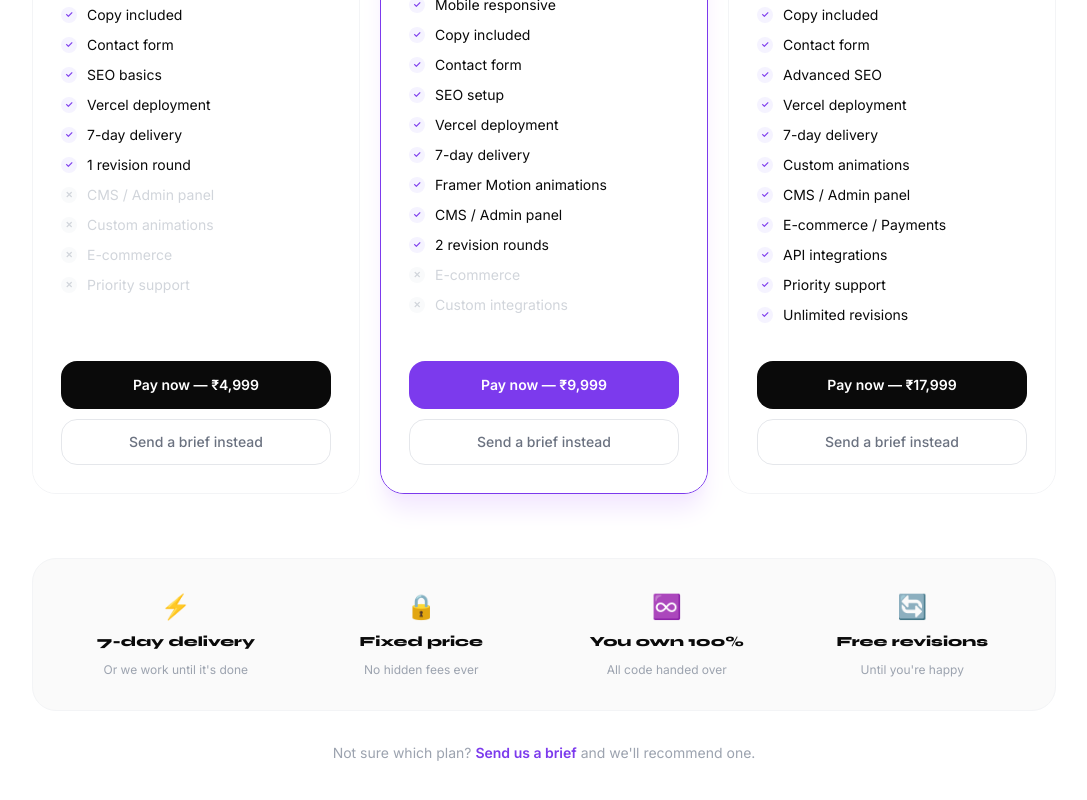
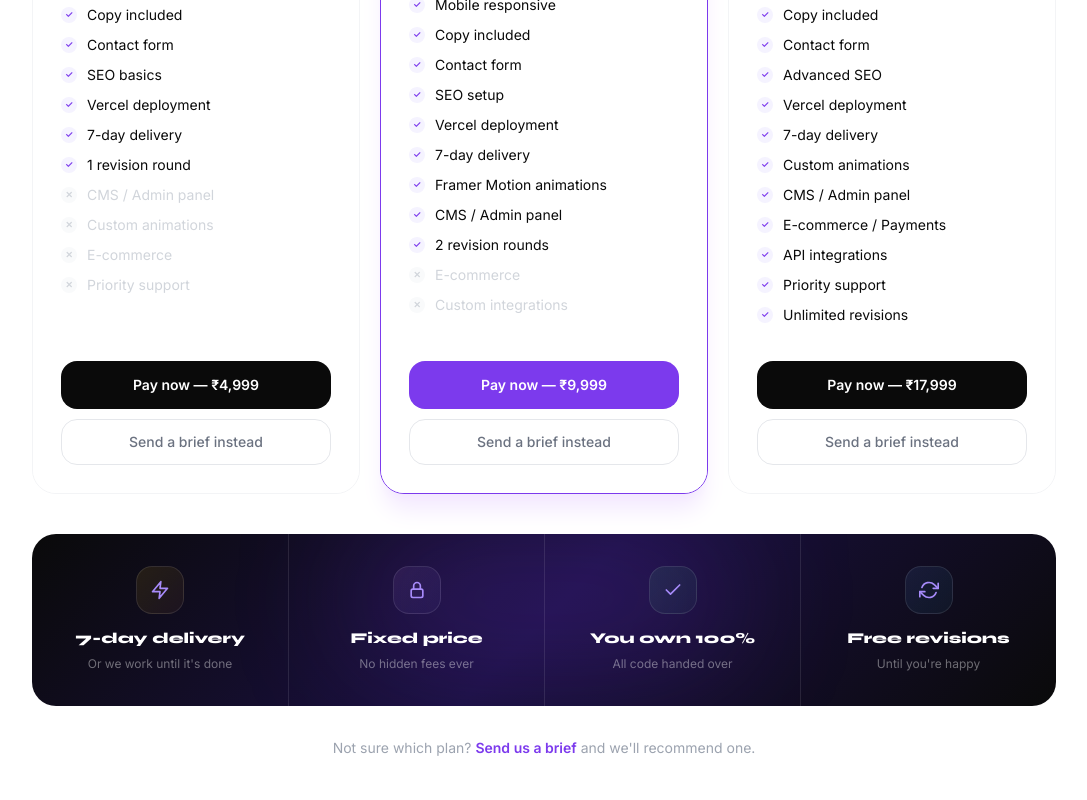
Before and after one commit to mayank-sharma2008/scalify, a Next.js app: page / in a window 1280 px wide. Shown: the part 6113-6913 px from the top of the page, without its empty margins (96-1183 px from the left). Built offline with nearby package versions, Linux system fonts and the light colour scheme.

Commit message:
redesign: complete pricing page with dark guarantee strip

```diff
--- a/src/components/sections/Pricing.tsx
+++ b/src/components/sections/Pricing.tsx
@@ -22,7 +22,6 @@ const plans = [
       "1 revision round",
     ],
     notIncluded: ["CMS / Admin panel", "Custom animations", "E-commerce", "Priority support"],
-    cta: "Get started →",
     popular: false,
   },
   {
@@ -45,7 +44,6 @@ const plans = [
       "2 revision rounds",
     ],
     notIncluded: ["E-commerce", "Custom integrations"],
-    cta: "Most popular →",
     popular: true,
   },
   {
@@ -71,7 +69,6 @@ const plans = [
       "Unlimited revisions",
     ],
     notIncluded: [],
-    cta: "Let's build →",
     popular: false,
   },
 ];
@@ -137,7 +134,7 @@ export default function Pricing() {
         </motion.div>
 
         {/* 3 Plan Cards */}
-        <div className="grid grid-cols-1 md:grid-cols-3 gap-5 mb-16">
+        <div className="grid grid-cols-1 md:grid-cols-3 gap-5 mb-10">
           {plans.map((plan, i) => (
             <motion.div
               key={plan.name}
@@ -154,7 +151,7 @@ export default function Pricing() {
             >
               {/* Popular badge */}
               {plan.popular && (
-                <div className="absolute top-0 left-0 right-0 bg-[#7C3AED] text-white text-[10px] font-bold uppercase tracking-widest text-center py-2">
+                <div className="absolute top-0 left-0 right-0 bg-[#7C3AED] text-white text-[10px] font-bold uppercase tracking-widest text-center py-2 z-10">
                   ✦ Most Popular
                 </div>
               )}
@@ -193,7 +190,6 @@ export default function Pricing() {
 
                 {/* CTA buttons */}
                 <div className="flex flex-col gap-2.5 mt-auto pt-4">
-                  {/* Pay online */}
                   <motion.button
                     onClick={() => handlePayment(plan)}
                     disabled={loading === plan.name}
@@ -206,13 +202,15 @@ export default function Pricing() {
                     }}
                   >
                     {loading === plan.name ? (
-                      <><span className="w-3.5 h-3.5 border-2 border-white/30 border-t-white rounded-full animate-spin"></span> Processing...</>
+                      <>
+                        <span className="w-3.5 h-3.5 border-2 border-white/30 border-t-white rounded-full animate-spin"></span>
+                        Processing...
+                      </>
                     ) : (
                       <>Pay now — {plan.price}</>
                     )}
                   </motion.button>
 
-                  {/* Send brief instead */}
                   <Link
                     href="#contact"
                     className="w-full py-3 rounded-2xl text-sm font-medium border border-gray-200 text-gray-500 hover:border-[#7C3AED] hover:text-[#7C3AED] transition-all duration-200 text-center"
@@ -225,25 +223,78 @@ export default function Pricing() {
           ))}
         </div>
 
-        {/* Bottom guarantee strip */}
+        {/* Guarantee strip — dark */}
         <motion.div
           initial={{ opacity: 0, y: 16 }}
           whileInView={{ opacity: 1, y: 0 }}
           viewport={{ once: true }}
-          className="bg-[#fafafa] border border-gray-100 rounded-3xl p-8 grid grid-cols-2 md:grid-cols-4 gap-6 text-center"
+          className="relative rounded-3xl overflow-hidden mb-8"
+          style={{ background: "linear-gradient(135deg, #0A0A0A 0%, #1a1040 50%, #0A0A0A 100%)" }}
         >
-          {[
-            { icon: "⚡", title: "7-day delivery", desc: "Or we work until it's done" },
-            { icon: "🔒", title: "Fixed price", desc: "No hidden fees ever" },
-            { icon: "♾️", title: "You own 100%", desc: "All code handed over" },
-            { icon: "🔄", title: "Free revisions", desc: "Until you're happy" },
-          ].map((g) => (
-            <div key={g.title} className="flex flex-col items-center gap-2">
-              <span className="text-2xl">{g.icon}</span>
-              <p className="font-display font-bold text-[14px] text-[#0A0A0A]">{g.title}</p>
-              <p className="text-gray-400 text-xs">{g.desc}</p>
-            </div>
-          ))}
+          {/* Purple glow */}
+          <div className="absolute top-0 left-1/2 -translate-x-1/2 w-96 h-32 bg-[#7C3AED]/20 blur-3xl rounded-full pointer-events-none"></div>
+
+          <div className="relative z-10 grid grid-cols-2 md:grid-cols-4 divide-y md:divide-y-0 md:divide-x divide-white/10">
+            {[
+              {
+                icon: (
+                  <svg width="20" height="20" viewBox="0 0 24 24" fill="none" stroke="#a78bfa" strokeWidth="2" strokeLinecap="round" strokeLinejoin="round">
+                    <path d="M13 2L3 14h9l-1 8 10-12h-9l1-8z"/>
+                  </svg>
+                ),
+                title: "7-day delivery",
+                desc: "Or we work until it's done",
+                bg: "from-yellow-400/10 to-orange-400/5",
+              },
+              {
+                icon: (
+                  <svg width="20" height="20" viewBox="0 0 24 24" fill="none" stroke="#a78bfa" strokeWidth="2" strokeLinecap="round" strokeLinejoin="round">
+                    <rect x="5" y="11" width="14" height="10" rx="2"/>
+                    <path d="M8 11V7a4 4 0 018 0v4"/>
+                  </svg>
+                ),
+                title: "Fixed price",
+                desc: "No hidden fees ever",
+                bg: "from-purple-400/10 to-indigo-400/5",
+              },
+              {
+                icon: (
+                  <svg width="20" height="20" viewBox="0 0 24 24" fill="none" stroke="#a78bfa" strokeWidth="2" strokeLinecap="round" strokeLinejoin="round">
+                    <polyline points="20 6 9 17 4 12"/>
+                  </svg>
+                ),
+                title: "You own 100%",
+                desc: "All code handed over",
+                bg: "from-green-400/10 to-emerald-400/5",
+              },
+              {
+                icon: (
+                  <svg width="20" height="20" viewBox="0 0 24 24" fill="none" stroke="#a78bfa" strokeWidth="2" strokeLinecap="round" strokeLinejoin="round">
+                    <path d="M23 4v6h-6"/>
+                    <path d="M1 20v-6h6"/>
+                    <path d="M3.51 9a9 9 0 0114.85-3.36L23 10M1 14l4.64 4.36A9 9 0 0020.49 15"/>
+                  </svg>
+                ),
+                title: "Free revisions",
+                desc: "Until you're happy",
+                bg: "from-blue-400/10 to-cyan-400/5",
+              },
+            ].map((g) => (
+              <motion.div
+                key={g.title}
+                whileHover={{ backgroundColor: "rgba(124,58,237,0.08)" }}
+                className="flex flex-col items-center gap-3 p-8 text-center transition-colors duration-200 cursor-default"
+              >
+                <div className={`w-12 h-12 rounded-2xl bg-gradient-to-br ${g.bg} border border-white/10 flex items-center justify-center`}>
+                  {g.icon}
+                </div>
+                <div>
+                  <p className="font-display font-bold text-[15px] text-white mb-1">{g.title}</p>
+                  <p className="text-white/40 text-xs leading-relaxed">{g.desc}</p>
+                </div>
+              </motion.div>
+            ))}
+          </div>
         </motion.div>
 
         {/* Not sure CTA */}
@@ -251,9 +302,13 @@ export default function Pricing() {
           initial={{ opacity: 0 }}
           whileInView={{ opacity: 1 }}
           viewport={{ once: true }}
-          className="text-center text-gray-400 text-sm mt-8"
+          className="text-center text-gray-400 text-sm"
         >
-          Not sure which plan? <Link href="#contact" className="text-[#7C3AED] font-semibold hover:underline">Send us a brief</Link> and we&apos;ll recommend one.
+          Not sure which plan?{" "}
+          <Link href="#contact" className="text-[#7C3AED] font-semibold hover:underline">
+            Send us a brief
+          </Link>{" "}
+          and we&apos;ll recommend one.
         </motion.p>
 
       </div>
```
